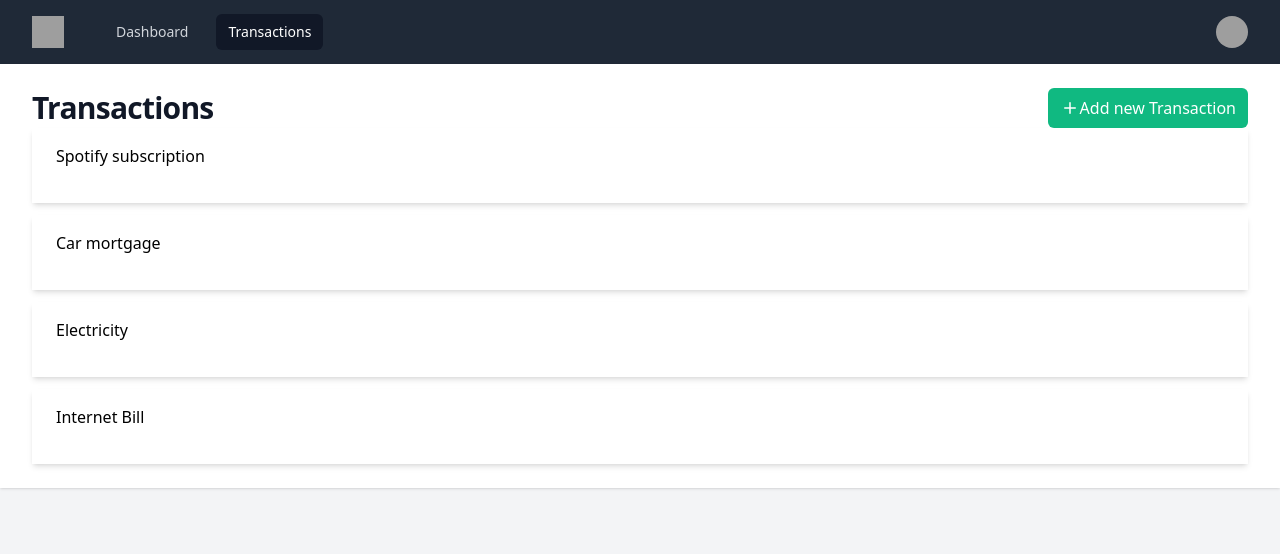
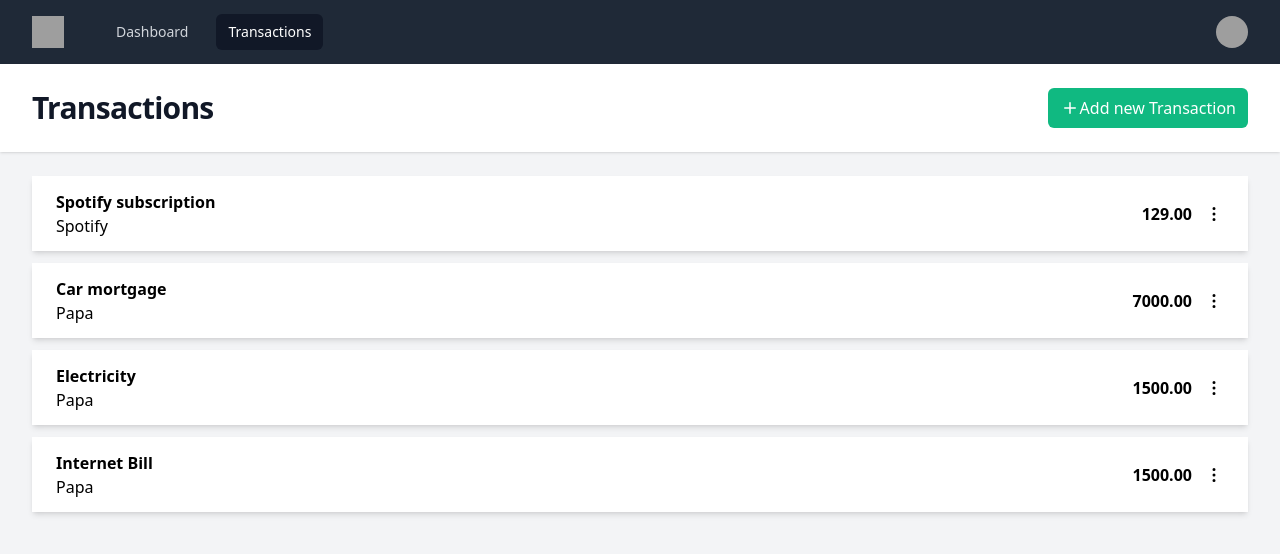
Before and after one commit to SetoE/budget-tracking-app-frontend, a Vue app: page /transactions in a window 1280 px wide. Shown: the top 554 px of the page. Built offline with nearby package versions, Linux system fonts and the light colour scheme; sample sign-in values are in the browser's storage; grey boxes are pictures that could not be loaded.

Commit message:
Redesigned Transactions items and added Edit and Delete

```diff
--- a/src/store/index.js
+++ b/src/store/index.js
@@ -4,7 +4,7 @@ import axiosClient from '../axios';
 const tmpTransactions = [
   {
     id: 100,
-    amount: 129,
+    amount: '129.00',
     description: "Spotify subscription",
     status: "Paid",
     payee_payor: 'Spotify',
@@ -14,7 +14,7 @@ const tmpTransactions = [
   },
   {
     id: 200,
-    amount: 7000,
+    amount: '7000.00',
     description: "Car mortgage",
     status: "Paid",
     payee_payor: 'Papa',
@@ -24,7 +24,7 @@ const tmpTransactions = [
   },
   {
     id: 300,
-    amount: 1500,
+    amount: '1500.00',
     description: "Electricity",
     status: "Paid",
     payee_payor: 'Papa',
@@ -34,7 +34,7 @@ const tmpTransactions = [
   },
   {
     id: 400,
-    amount: 1500,
+    amount: '1500.00',
     description: "Internet Bill",
     status: "Paid",
     payee_payor: 'Papa',
--- a/src/views/Transactions.vue
+++ b/src/views/Transactions.vue
@@ -9,22 +9,66 @@
           Add new Transaction
         </router-link>
       </div>
-      <div class="grid grid-cols-1 gap-3 sm:grid-cols-1 md:grid-cols-1">
-        <div v-for="transaction in transactions" :key="transaction.id"
-          class="flex flex-col py-4 px-6 shadow-md bg-white hover:bg-gray-50 h-[75px]">
-          <div v-html="transaction.description" class="overflow-hidden flex-1"></div>
+    </template>
+
+    <div class="grid grid-cols-1 gap-3 sm:grid-cols-1 md:grid-cols-1 container mx-auto">
+      <div v-for="transaction in transactions" :key="transaction.id"
+        class="flex py-4 px-6 shadow-md bg-white hover:bg-gray-50 h-[75px] justify-between items-center">
+        <!-- <div v-html=""></div> -->
+        <div>
+          <h4 class="font-bold">{{ transaction.description }}</h4>
+          <h5 class="font-light">{{ transaction.payee_payor }}</h5>
+        </div>
+        <div class="flex justify-end items-center">
+          <h4 class="font-bold">{{ transaction.amount }}</h4>
+
+          <Menu as="div" class="relative ml-3">
+            <div>
+              <MenuButton
+                class="flex max-w-xs items-center text-sm focus:outline-none focus:ring-2 focus:ring-white focus:ring-offset-2 focus:ring-offset-gray-800">
+                <EllipsisVerticalIcon class="h-5 w-5 cursor-pointer">
+                </EllipsisVerticalIcon>
+              </MenuButton>
+            </div>
+            <transition enter-active-class="transition ease-out duration-100"
+              enter-from-class="transform opacity-0 scale-95" enter-to-class="transform opacity-100 scale-100"
+              leave-active-class="transition ease-in duration-75" leave-from-class="transform opacity-100 scale-100"
+              leave-to-class="transform opacity-0 scale-95">
+              <MenuItems
+                class="absolute right-0 z-10 mt-2 w-48 origin-top-right rounded-md bg-white py-1 shadow-lg ring-1 ring-black ring-opacity-5 focus:outline-none">
+                <MenuItem>
+                <router-link :to="{ name: 'TransactionView', params: { id: transaction.id } }"
+                  class="block px-4 py-2 text-sm text-gray-700 cursor-pointer hover:bg-gray-300">
+                  Edit
+                </router-link>
+                </MenuItem>
+                <MenuItem>
+                <a v-if="transaction.id" type="button" @click="deleteTransaction(transaction)"
+                  class="block px-4 py-2 text-sm text-gray-700 cursor-pointer hover:bg-gray-300">
+                  Delete
+                </a>
+                </MenuItem>
+              </MenuItems>
+            </transition>
+          </Menu>
         </div>
       </div>
-    </template>
+    </div>
   </PageComponent>
 </template>
 
 <script setup>
-import { PlusIcon } from '@heroicons/vue/20/solid'
+import { PlusIcon, EllipsisVerticalIcon } from '@heroicons/vue/20/solid'
+import { Menu, MenuItem, MenuItems, MenuButton } from '@headlessui/vue';
 import PageComponent from '../components/PageComponent.vue';
 import { computed } from 'vue';
 import store from '../store';
 
 const transactions = computed(() => store.state.transactions);
 
+function deleteTransaction(transaction) {
+  if (confirm(`Are you sure you want to delete this transaction? Operation can't be undone!`)) {
+    console.log(`Deleted ${transaction.id}`);
+  }
+}
 </script>
```
